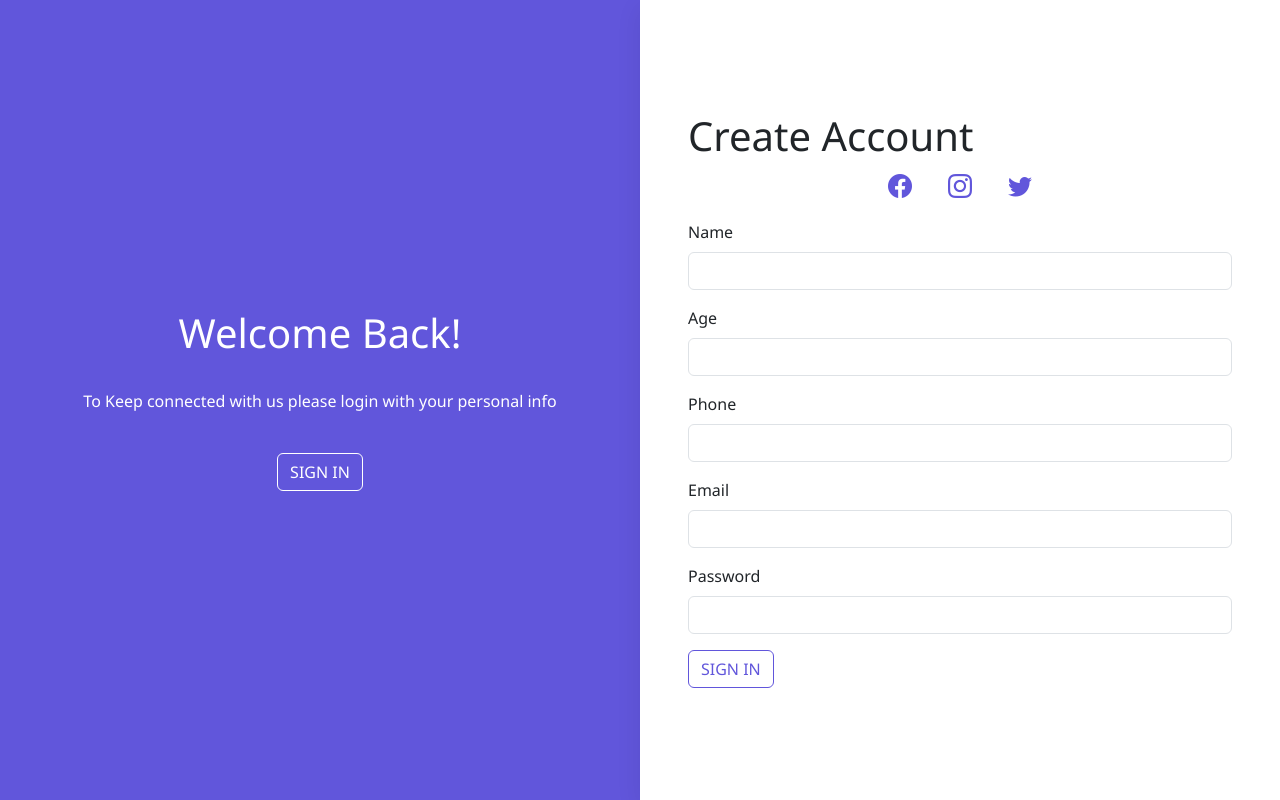
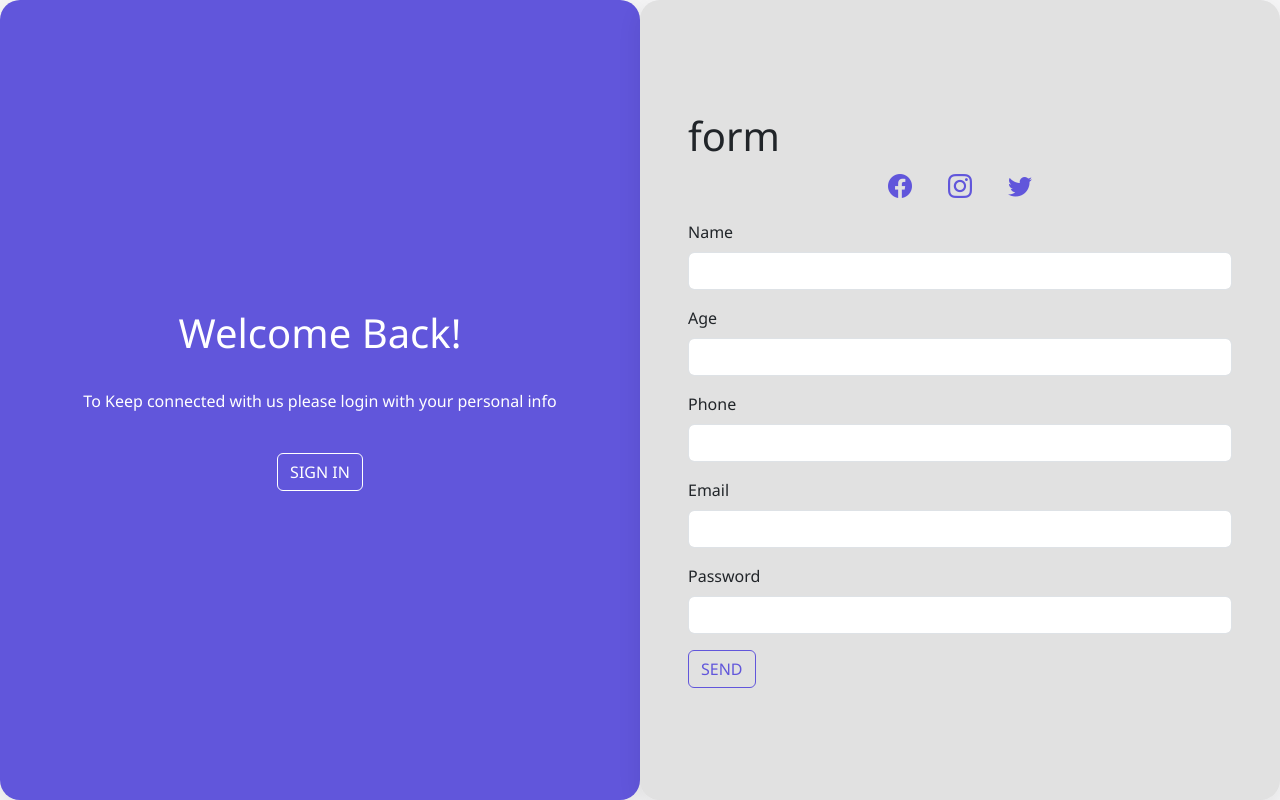
Before and after one commit to sebasg1201/evaluaci-n-, a plain HTML site: page formulario.html in a window 1280 px wide. Drawn offline with nearby package versions, Linux system fonts and the light colour scheme.

Commit message:
cuarto commit

```diff
--- a/css/STYLES.css
+++ b/css/STYLES.css
@@ -1,26 +1,26 @@
-/* Contenedor principal centrado horizontal y vertical */
+
 .main-container {
   display: flex;
   justify-content: center;
-  align-items: stretch; /* Igualar alturas */
+  align-items: stretch;
   min-height: 100vh;
   background-color: #f5f5f6;
   font-family: 'Segoe UI', Tahoma, Geneva, Verdana, sans-serif;
 }
 
-/* Estilo para los dos bloques principales */
+
 .cont-center,
 .cstm-container {
   width: 50%;
   padding: 3rem;
-  border-radius: 0; /* Cuadrado */
+  border-radius: 20px;
   box-shadow: 0 8px 24px rgba(0, 0, 0, 0.08);
   display: flex;
   flex-direction: column;
   justify-content: center;
 }
 
-/* Redes sociales */
+
 .social {
   display: flex;
   justify-content: center;
@@ -38,13 +38,13 @@
   color: #4b43b9;
 }
 
-/* Contenido del formulario (izquierda) */
+
 .cont-center {
-  background-color: #ffffff;
+  background-color: #E1E1E1;
   color: #212529;
 }
 
-/* Botones del formulario */
+
 .cont-center .btn {
   color: #6156db;
   border-color: #6156db;
@@ -55,14 +55,14 @@
   color: #ffffff;
 }
 
-/* Contenido de bienvenida (derecha) */
+
 .cstm-container {
   background-color: #6156db;
   text-align: center;
   color: #ffffff;
 }
 
-/* Botón blanco sobre fondo púrpura */
+
 .cstm-container a .btn {
   border-color: #ffffff;
   color: #ffffff;
@@ -73,7 +73,7 @@
   color: #6156db;
 }
 
-/* Estilos responsivos para móviles */
+
 @media (max-width: 768px) {
   .main-container {
     flex-direction: column;
--- a/formulario.html
+++ b/formulario.html
@@ -25,7 +25,7 @@
     </div>
 
     <div class="cont-center">
-      <h1 class="tex">Create Account</h1>
+      <h1 class="tex">form</h1>
       <div class="social mb-3">
         <a href="https://www.facebook.com" class="me-3"><i class="bi bi-facebook"></i></a>
         <a href="https://www.instagram.com" class="me-3"><i class="bi bi-instagram"></i></a>
@@ -52,9 +52,7 @@
           <label for="password" class="form-label">Password</label>
           <input type="password" class="form-control" id="password" />
         </div>
-        <a href="index.html">
-          <button type="button" class="btn btn-outline-info">SIGN IN</button>
-        </a>
+        <a href=""><button type="button" class="btn btn-outline-info">SEND</button></a>
       </form>
     </div>
 
```
